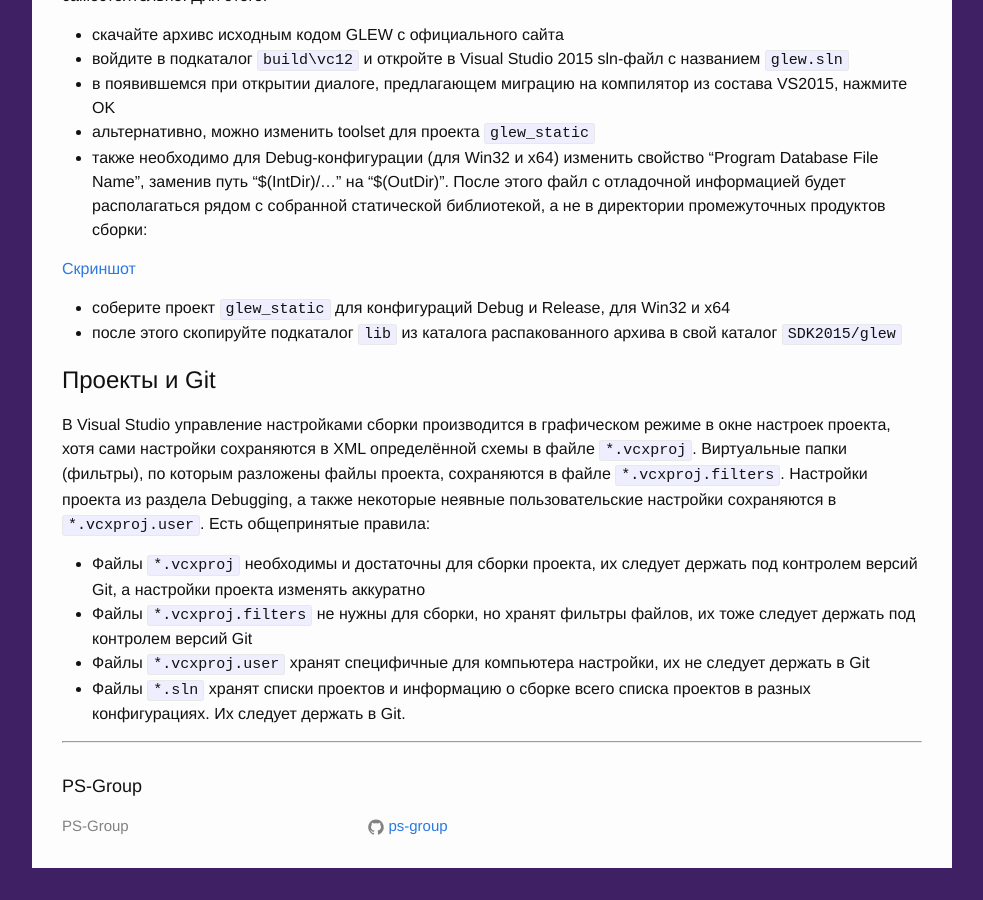
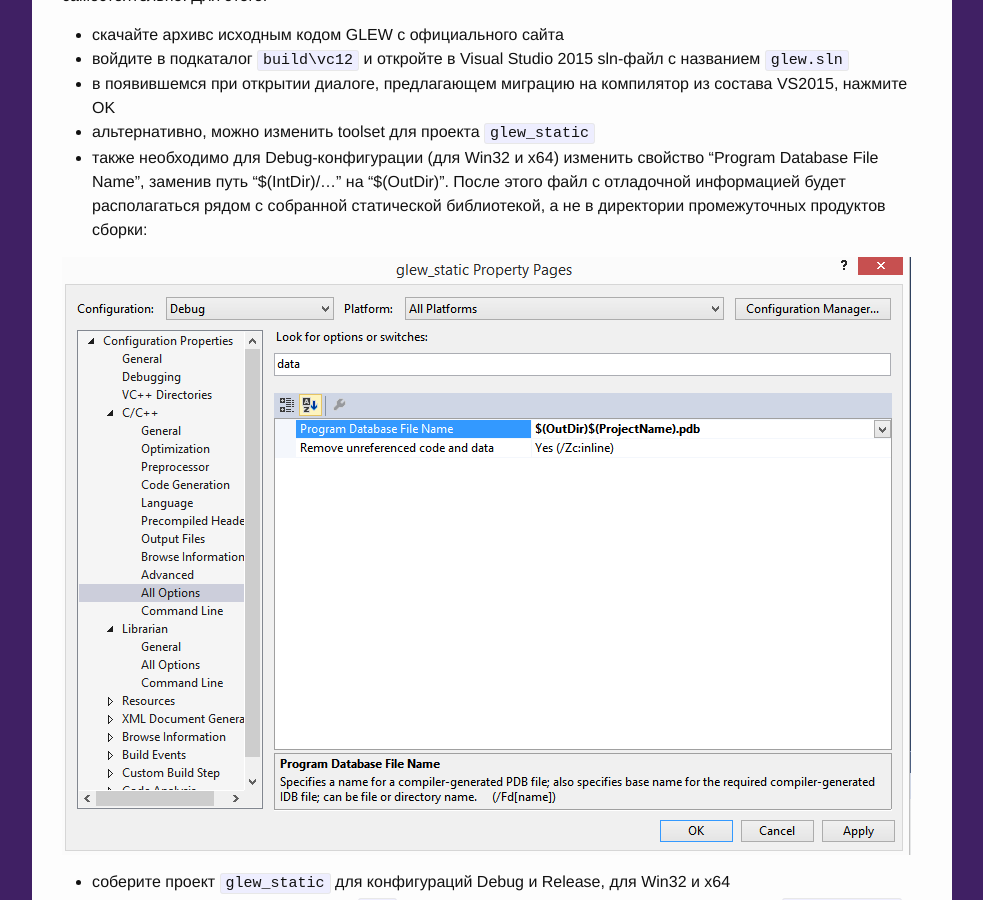
Before and after one commit to ps-group/ps-group.github.io, a Jekyll site: the page built from _opengl/windows_env.md, in a window 1280 px wide and 900 px high, scrolled down 4337 px. Shown: the whole window, without its empty margins (148-1131 px from the left). Built offline with Jekyll 4.4.1, drawn with Linux system fonts in a browser that asks for light colours.

Commit message:
Update windows_env.md

```diff
--- a/_opengl/windows_env.md
+++ b/_opengl/windows_env.md
@@ -70,7 +70,7 @@
 - альтернативно, можно изменить toolset для проекта `glew_static`
 - также необходимо для Debug-конфигурации (для Win32 и x64) изменить свойство "Program Database File Name", заменив путь "$(IntDir)/..." на "$(OutDir)". После этого файл с отладочной информацией будет располагаться рядом с собранной статической библиотекой, а не в директории промежуточных продуктов сборки:
 
-[Скриншот](img/glew_static_pdb.png)
+![Скриншот](img/glew_static_pdb.png)
 
 - соберите проект `glew_static` для конфигураций Debug и Release, для Win32 и x64
 - после этого скопируйте подкаталог `lib` из каталога распакованного архива в свой каталог `SDK2015/glew`
```
